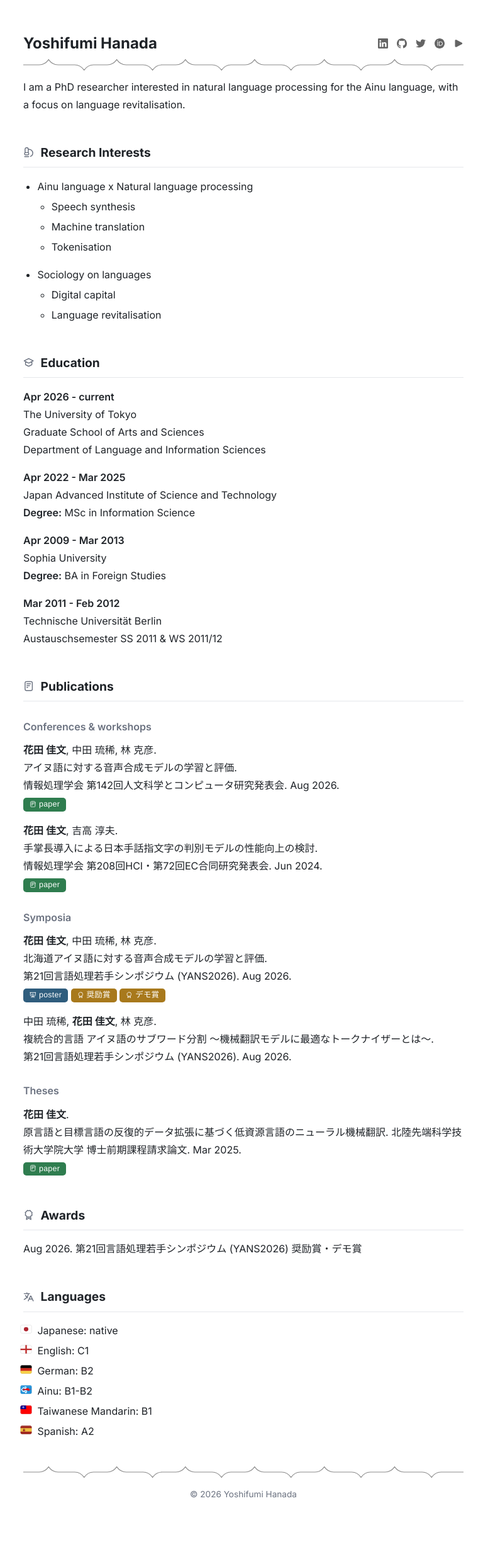
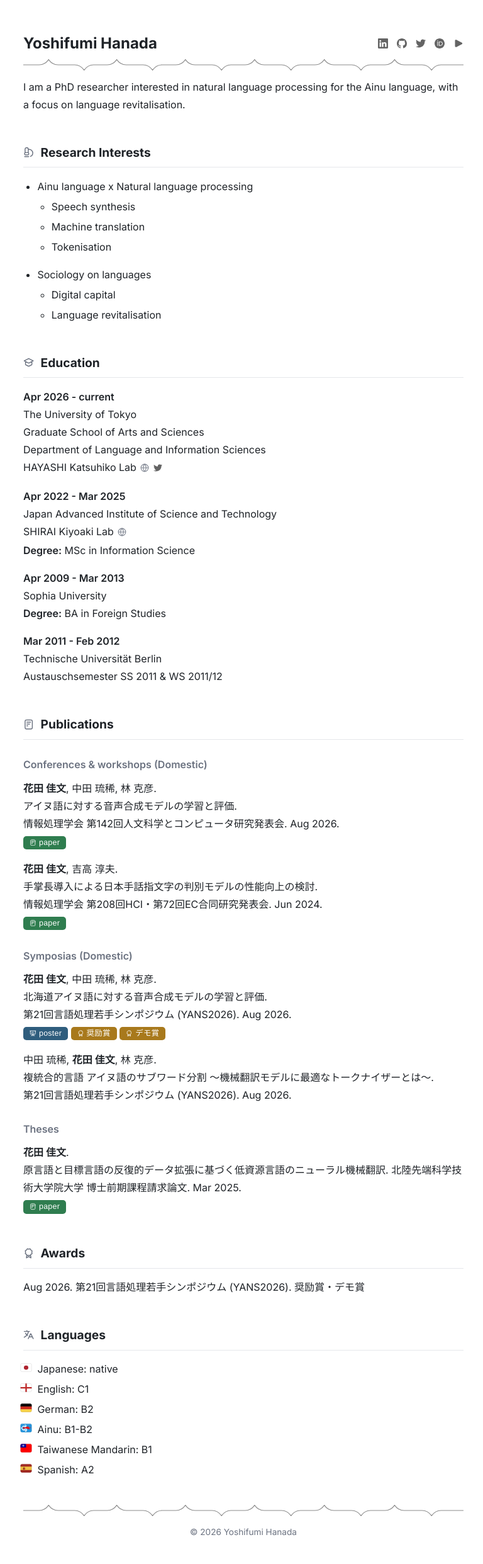
Before and after one commit to nonotoy/nonotoy.github.io, a Jekyll site: the page built from index.md, in a window 1280 px wide. Shown: the whole page at 63% size, without its empty margins (253-1021 px from the left). Built offline with Jekyll 4.4.1, drawn with Linux system fonts in a browser that asks for light colours; before the commit the page ends 2423 px from its top, so only the background shows below that.

Commit message:
feat: add lab homepage/X links in Education, mark domestic sections

```diff
--- a/_sass/style.scss
+++ b/_sass/style.scss
@@ -117,6 +117,20 @@ strong {
     background: #8c6417;
     text-decoration: none;
 }
+.content a.edu-link {
+    display: inline-block;
+    vertical-align: -0.15em;
+    margin-left: 2px;
+    opacity: 0.85;
+}
+.content a.edu-link:hover {
+    opacity: 1;
+}
+.content .edu-icon {
+    width: 14px;
+    height: 14px;
+    color: $muted;
+}
 .content .badge-icon {
     width: 0.85em;
     height: 0.85em;
--- a/index.md
+++ b/index.md
@@ -22,9 +22,11 @@ I am a PhD researcher interested in natural language processing for the Ainu lan
 The University of Tokyo
 Graduate School of Arts and Sciences
 Department of Language and Information Sciences
+HAYASHI Katsuhiko Lab <a class="edu-link" href="https://nlp-hayashi.com/" aria-label="Lab homepage">{% include icons/globe-02.svg %}</a> <a class="edu-link" href="https://x.com/utokyo_mml?s=20" aria-label="Lab X account"><img src="/assets/twitter.svg" alt="X" width="14" height="14"></a>
 
 **Apr 2022 - Mar 2025**
 Japan Advanced Institute of Science and Technology
+SHIRAI Kiyoaki Lab <a class="edu-link" href="https://www.jaist.ac.jp/nlp/lab/" aria-label="Lab homepage">{% include icons/globe-02.svg %}</a>
 **Degree:** MSc in Information Science
 
 **Apr 2009 - Mar 2013**
@@ -36,7 +38,7 @@ Technische Universität Berlin
 Austauschsemester SS 2011 & WS 2011/12
 
 ## {% include icons/file-02.svg %} Publications
-### Conferences & workshops
+### Conferences & workshops (Domestic)
 
 **花田 佳文**, 中田 琉稀, 林 克彦.
 アイヌ語に対する音声合成モデルの学習と評価.
@@ -50,7 +52,7 @@ Austauschsemester SS 2011 & WS 2011/12
 情報処理学会 第208回HCI・第72回EC合同研究発表会. Jun 2024.
 [{% include icons/badge-paper.svg %}paper](https://ipsj.ixsq.nii.ac.jp/records/234448){: .paper-badge}
 
-### Symposia
+### Symposias (Domestic)
 
 **花田 佳文**, 中田 琉稀, 林 克彦.
 北海道アイヌ語に対する音声合成モデルの学習と評価.
@@ -73,7 +75,7 @@ Austauschsemester SS 2011 & WS 2011/12
 
 ## {% include icons/award-01.svg %} Awards
 
-Aug 2026. 第21回言語処理若手シンポジウム (YANS2026) 奨励賞・デモ賞
+Aug 2026. 第21回言語処理若手シンポジウム (YANS2026). 奨励賞・デモ賞
 
 ## {% include icons/translate-01.svg %} Languages
 - {:.li-flag} <img class="flag-icon" src="/assets/japan-flag.svg" alt="Japanese flag"> Japanese: native
```
Also changed, not shown: _includes/icons/globe-02.svg (added).
